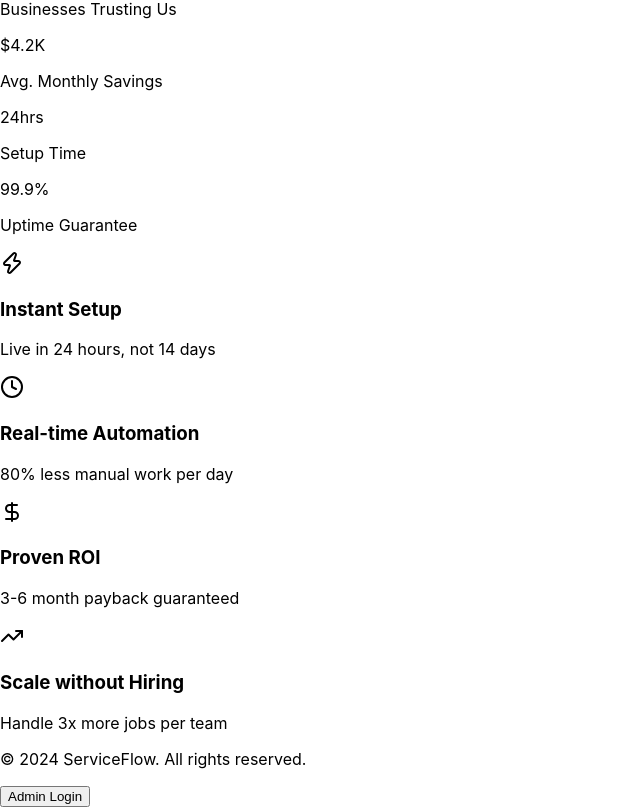
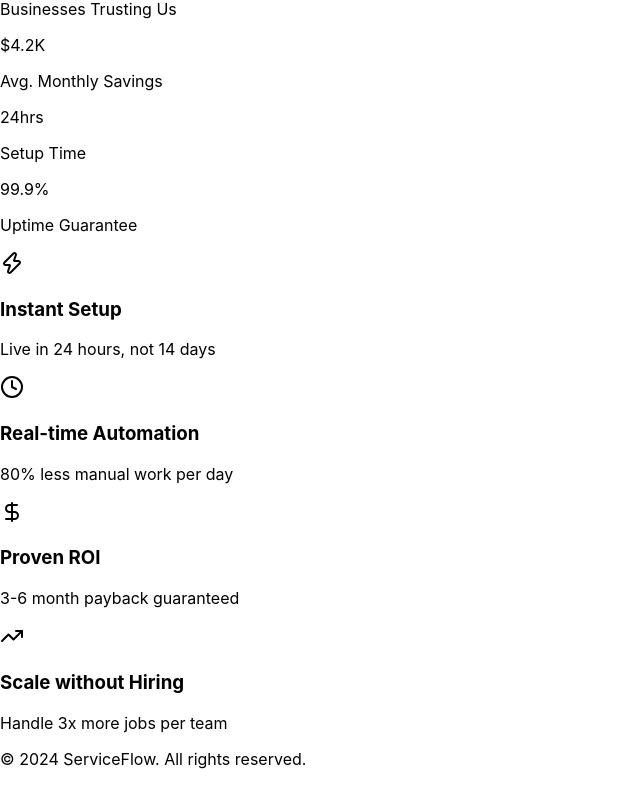
Before and after one commit to serviceflowaiofficial/serviceflow, a React (Create React App) app in the folder frontend/: page / in a window 1280 px wide. Shown: the part 434-1241 px from the top of the page, without its empty margins (0-640 px from the left). After the commit the page ends 1219 px from the top, so only its background shows below. Built offline with nearby package versions, Linux system fonts and the light colour scheme.

Commit message:
Simplify routing

```diff
--- a/frontend/src/App.js
+++ b/frontend/src/App.js
@@ -14,35 +14,12 @@
     }
   }, []);
 
-  const handleLogin = () => {
-    setPage('admin');
-  };
-
-  const handleLogout = () => {
-    setPage('landing');
-  };
-
-  if (window.location.pathname.includes('/book')) {
-    return <BookingPage />;
-  }
-
   return (
     <>
-      {page === 'landing' && (
-        <div>
-          <LandingPage />
-          <div className="text-center py-4 bg-slate-900 border-t border-slate-800">
-            <button
-              onClick={() => setPage('login')}
-              className="text-blue-400 hover:text-blue-300 font-semibold"
-            >
-              Admin Login
-            </button>
-          </div>
-        </div>
-      )}
-      {page === 'login' && <LoginPage onLogin={handleLogin} />}
-      {page === 'admin' && <AdminDashboard onLogout={handleLogout} />}
+      {page === 'landing' && <LandingPage />}
+      {page === 'login' && <LoginPage onLogin={() => setPage('admin')} />}
+      {page === 'admin' && <AdminDashboard onLogout={() => setPage('landing')} />}
+      {page === 'book' && <BookingPage />}
     </>
   );
 }
```
